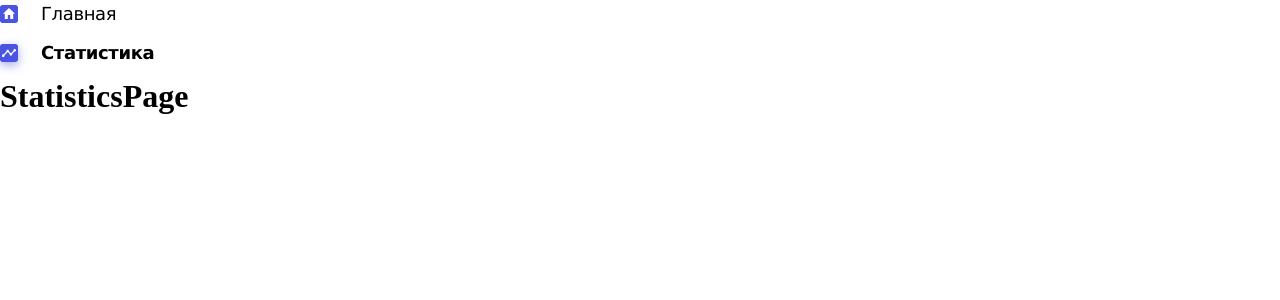
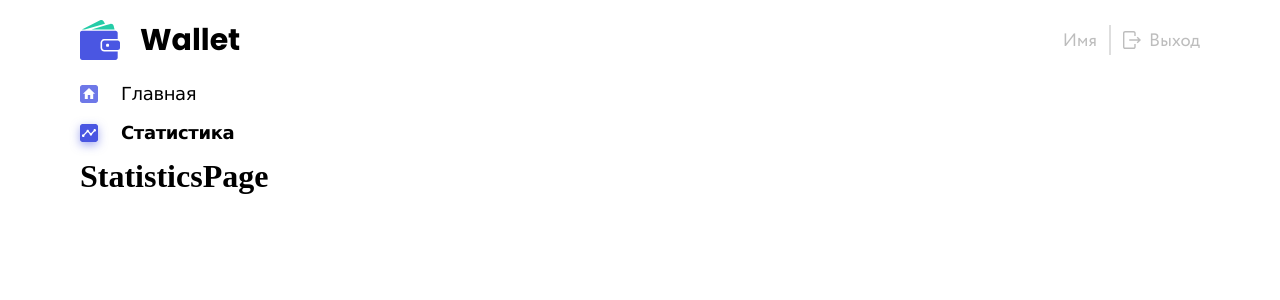
Before and after one commit to Leila-2/wallet-project, a React (Create React App) app: page /statistics in a window 1280 px wide. Shown: the top 300 px of the page. Built offline with nearby package versions, Linux system fonts and the light colour scheme.

Commit message:
not found added

```diff
--- a/src/App.js
+++ b/src/App.js
@@ -1,18 +1,17 @@
-import { Suspense, lazy } from "react";
-import { Routes, Route } from "react-router-dom";
-import { GlobalStyles } from "./styles/GlobalStyles";
+import { Suspense, lazy } from 'react';
+import { Routes, Route } from 'react-router-dom';
+import { GlobalStyles } from './styles/GlobalStyles';
 import Loader from './components/Loader/Loader';
+import NotFound from './pages/NotFound/NotFound';
 
 const AuthPage = lazy(() => import('./pages/AuthPage'));
 const MainPage = lazy(() => import('./pages/MainPage/MainPage'));
-
 
 const StatisticsPage = lazy(() =>
   import('./pages/StatisticsPage/StatisticsPage'),
 );
 
 function App() {
-
   return (
     <>
       <GlobalStyles />
@@ -22,11 +21,11 @@ function App() {
           <Route path="/register" element={<AuthPage />} />
           <Route path="/" element={<MainPage />} />
           <Route path="/statistics" element={<StatisticsPage />} />
+          <Route path="*" element={<NotFound />}></Route>
         </Routes>
       </Suspense>
     </>
   );
-
 }
 
 export default App;
--- a/src/pages/MainPage/MainPage.jsx
+++ b/src/pages/MainPage/MainPage.jsx
@@ -1,12 +1,15 @@
-import Navigation from "../../components/Navigation/Navigation";
-import Header from "./components/Header/Header";
+import Navigation from '../../pages/MainPage/components/Navigation/Navigation';
+import Header from './components/Header/Header';
+import { Container } from '../../styles/Container';
 
 export default function MainPage() {
   return (
     <>
+      <Header />
+      <Container>
         <Navigation />
-			<Header/>
         <h1>MainPage</h1>
+      </Container>
     </>
   );
 }
--- a/src/pages/MainPage/components/Navigation/StyledNavLink.js
+++ b/src/pages/MainPage/components/Navigation/StyledNavLink.js
@@ -18,6 +18,7 @@ const StyledNavLink = styled.li`
   svg {
     margin-right: 23px;
     border-radius: 2px;
+    fill: ${baseTheme.colors.blue};
   }
 
   .linkStyleActive {
@@ -28,6 +29,7 @@ const StyledNavLink = styled.li`
 
     svg {
       box-shadow: 0px 3px 10px rgba(74, 86, 226, 0.5);
+      fill: ${baseTheme.colors.purple};
     }
   }
 `;
--- /dev/null
+++ b/src/pages/NotFound/NotFound.jsx
@@ -0,0 +1,14 @@
+import StyledH1 from './StyledH1';
+import { Container } from '../../styles/Container';
+
+export default function NotFound() {
+  return (
+    <>
+      <Container>
+        <StyledH1>
+          <h1>Error 404: Page not found!</h1>
+        </StyledH1>
+      </Container>
+    </>
+  );
+}
--- /dev/null
+++ b/src/pages/NotFound/StyledH1.js
@@ -0,0 +1,13 @@
+import styled from 'styled-components';
+import { baseTheme } from '../../styles/variables';
+
+const StyledH1 = styled.h1`
+  font-family: ${baseTheme.fonts.titleFont};
+  font-size: 35px;
+  line-height: 1.5;
+  display: flex;
+  justify-content: center;
+  align-items: center;
+`;
+
+export default StyledH1;
--- a/src/pages/StatisticsPage/StatisticsPage.jsx
+++ b/src/pages/StatisticsPage/StatisticsPage.jsx
@@ -1,10 +1,15 @@
 import Navigation from '../../pages/MainPage/components/Navigation/Navigation';
+import Header from '../../pages/MainPage/components/Header/Header';
+import { Container } from '../../styles/Container';
 
 export default function StatisticsPage() {
   return (
     <>
-      <Navigation />
-      <h1>StatisticsPage</h1>
+      <Header />
+      <Container>
+        <Navigation />
+        <h1>StatisticsPage</h1>
+      </Container>
     </>
   );
 }
```
Also changed, not shown: src/pages/MainPage/components/icons/home.svg, src/pages/MainPage/components/icons/timeline.svg. Lines whose indentation alone changed are shown as unchanged.
